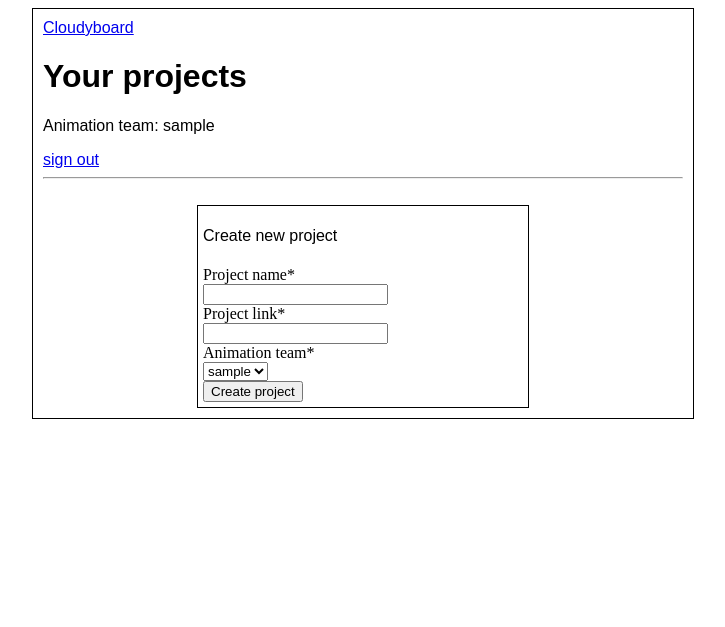
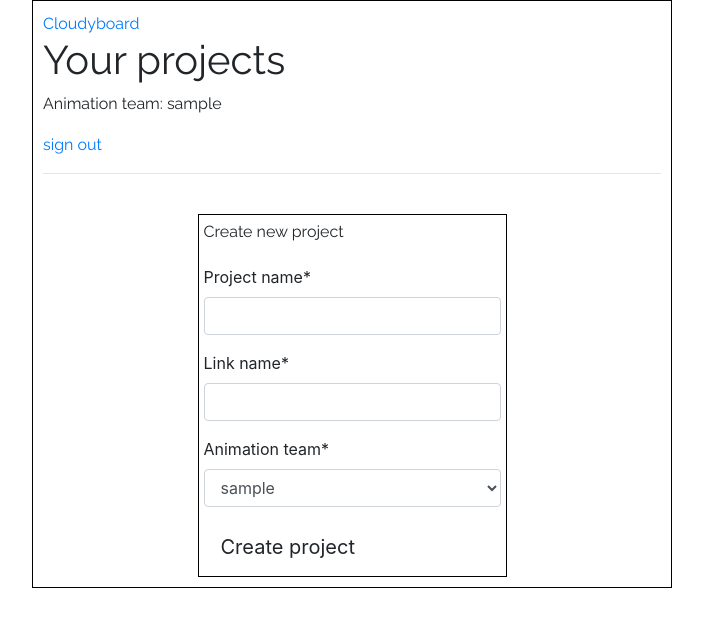
Before and after one commit to MidnattLantern/social_frames, a Django app: page / in a window 1280 px wide. Shown: the top 627 px of the page, without its empty margins (288-1013 px from the left). Run offline with Django 3.2, Linux system fonts and the light colour scheme; the visitor is signed in with stand-in values (Sample User, id 1); data comes from the database, SQL or seed files in the repository; data that the repository does not hold is empty; some libraries are stand-ins or nearby versions.

Commit message:
add styling and bootstrap

```diff
--- a/static/style.css
+++ b/static/style.css
@@ -1,12 +1,14 @@
+@import url('https://fonts.googleapis.com/css2?family=Raleway&display=swap');
 body {
     background-color: #e4e5eb;
     border: 1px solid black;
 }
 h1, p, a {
-    font-family: Arial, Helvetica, sans-serif;
+    font-family: "Raleway", sans-serif;
 }
 .main_window {
     width: 50%;
+    height: 100%;
     margin-left: 25%;
     padding: 10px;
     background-color: white;
--- a/storyboard/forms.py
+++ b/storyboard/forms.py
@@ -17,7 +17,7 @@
         model = ProjectItem
         fields = ['project_name', 'project_slug', 'project_property_to_director',]
         labels = {'project_name': 'Project name',
-                  'project_slug': 'Project link',
+                  'project_slug': 'Link name',
                   'project_property_to_director': 'Animation team',
                   }
 
@@ -27,7 +27,7 @@
         model = EpisodeItem
         fields = ['episode_name', 'episode_slug', 'episode_property_to_project', 'episode_chronology',]
         labels = {'episode_name': 'Episode name',
-                  'episode_slug': 'Episode link',
+                  'episode_slug': 'Link name',
                   'episode_property_to_project': 'Project',
                   'episode_chronology': 'Chronology',
                   }
@@ -38,7 +38,7 @@
         model = SceneItem
         fields = ['scene_name', 'scene_slug', 'scene_property_to_episode', 'scene_chronology', 'scene_event_notes',]
         labels = {'scene_name': 'Scene name',
-                  'scene_slug': 'Scene link',
+                  'scene_slug': 'Link name',
                   'scene_property_to_episode': 'Episode',
                   'scene_chronology': 'Chronology',
                   'scene_event_notes': 'Scene event notes'
@@ -50,7 +50,7 @@
         model = SketchItem
         fields = ['sketch_name', 'sketch_slug', 'sketch_image', 'sketch_property_to_scene', 'sketch_artist',]
         labels = {'sketch_name': 'Sketch name',
-                  'sketch_slug': 'Sketch link',
+                  'sketch_slug': 'Link name',
                   'sketch_image': 'JPG/ PNG',
                   'scene_property_to_episode': 'Scene',
                   'sketch_artist': 'Artist',
--- a/templates/base.html
+++ b/templates/base.html
@@ -5,7 +5,12 @@
 <head>
     <meta charset="UTF-8">
     <meta name="viewport" content="width=device-width, initial-scale=1.0">
+    <script src="https://kit.fontawesome.com/4b0d3e328e.js" crossorigin="anonymous"></script>
+    <link rel="stylesheet" href="https://maxcdn.bootstrapcdn.com/bootstrap/4.2.1/css/bootstrap.min.css" type="text/css" />
+    <link rel="stylesheet" href="https://maxcdn.bootstrapcdn.com/font-awesome/4.7.0/css/font-awesome.min.css" type="text/css" />
+    <link rel="stylesheet" href="https://cdnjs.cloudflare.com/ajax/libs/hover.css/2.1.1/css/hover-min.css" type="text/css" />
     <link rel="stylesheet" href="{% static 'style.css' %}">
+    <link href="https://fonts.googleapis.com/css2?family=Raleway&display=swap" rel="stylesheet">
     <title>Document</title>
 </head>
 
--- a/templates/episode_view.html
+++ b/templates/episode_view.html
@@ -12,6 +12,7 @@
 <table>
 <!-- see models.py EpisodeItem() -->
 {% for i in scene_item %}
+<p>Scene: {{ i.scene_chronology }}</p>
     <a href="{% url 'scene_url_path' i.scene_slug %}">
       <!-- scene name -->
       {{ i.scene_name }}
@@ -19,7 +20,7 @@
 </table>
 <p>Scene notes: <br> {{ i.scene_event_notes }} </p>
 
-<button href="#">Edit scene</button>
+<button href="#">Delete scene</button>
 
 <hr>
 <br>
--- a/templates/index.html
+++ b/templates/index.html
@@ -21,7 +21,7 @@
   {{ i.project_name }}
 </a>
 <br>
-<button href="#">Edit project</button>
+<button href="#">Delete project</button>
 <hr>
 <br>
 
--- a/templates/project_view.html
+++ b/templates/project_view.html
@@ -10,12 +10,13 @@
 <hr>
 <br>
 {% for i in episode_item %}
+<p>Episode: {{ i.episode_chronology }}</p>
 <a href="{% url 'episode_url_path' i.episode_slug %}">
   <!-- episode name -->
   {{ i.episode_name }}
 </a>
 <br>
-<button href="#">Edit episode</button>
+<button href="#">Delete episode</button>
 
 <hr>
 <br>
@@ -26,7 +27,7 @@
 <form method="post" style="margin-top: 1.3em;">
   {{ create_episode_item | crispy}}
   {% csrf_token %}
-  <button type="submit" class="btn btn-signup btn-lg">Create Episode</button>
+  <button type="submit" class="btn btn btn-lg">Create Episode</button>
 </form>
 </div>
 
--- a/templates/scene_view.html
+++ b/templates/scene_view.html
@@ -1,7 +1,7 @@
 {% extends "base.html" %} {% block content %}
 {% load crispy_forms_tags %}
 
-<h1>all submitted sketches</h1>
+<h1>All submitted sketches</h1>
 <!-- Pinned sketch goes here-->
 
 <!-- see models.py SketchItem() -->
@@ -19,7 +19,7 @@
 </div>
 <p>Sketch for scene: {{ i.sketch_property_to_scene }} </p>
 
-<button href="#">Edit sketch</button>
+<button href="#">Delete sketch</button>
 
 <hr>
 <br>
```
Also changed, not shown: storyboard/views.py (line endings or trailing spaces).
